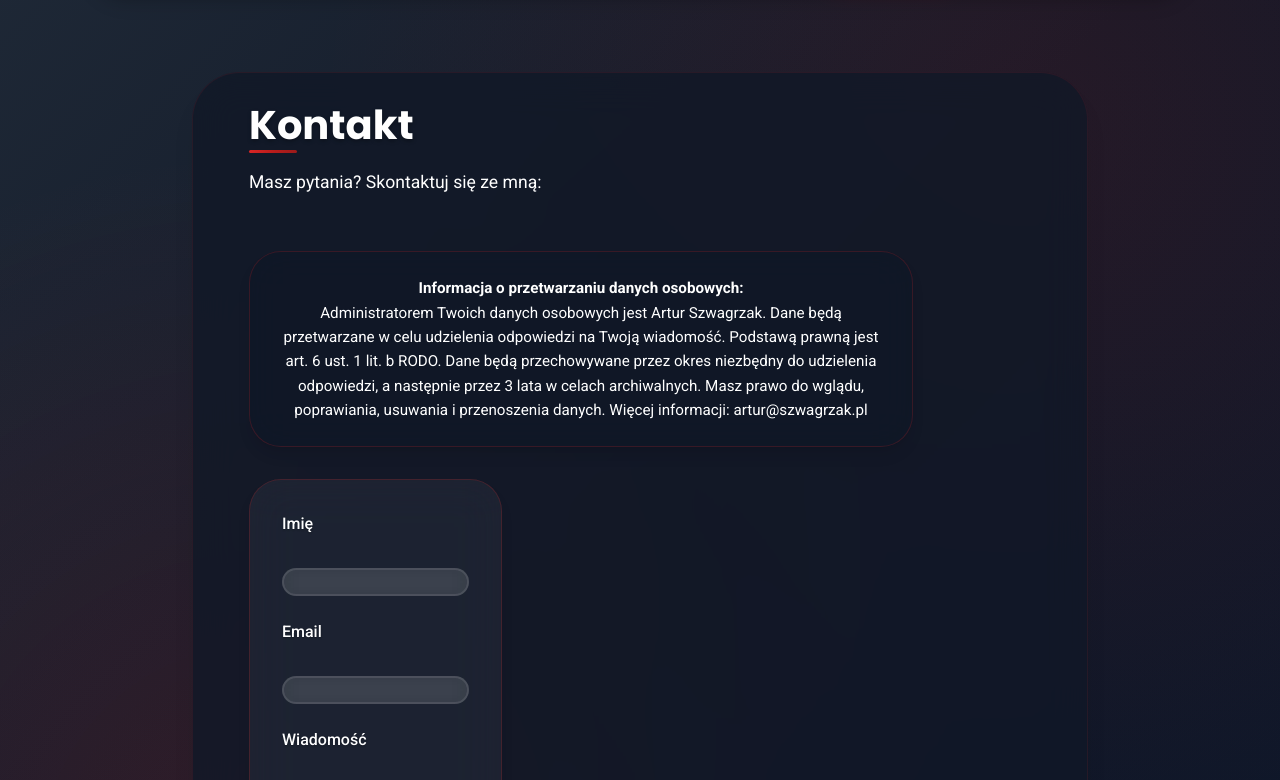
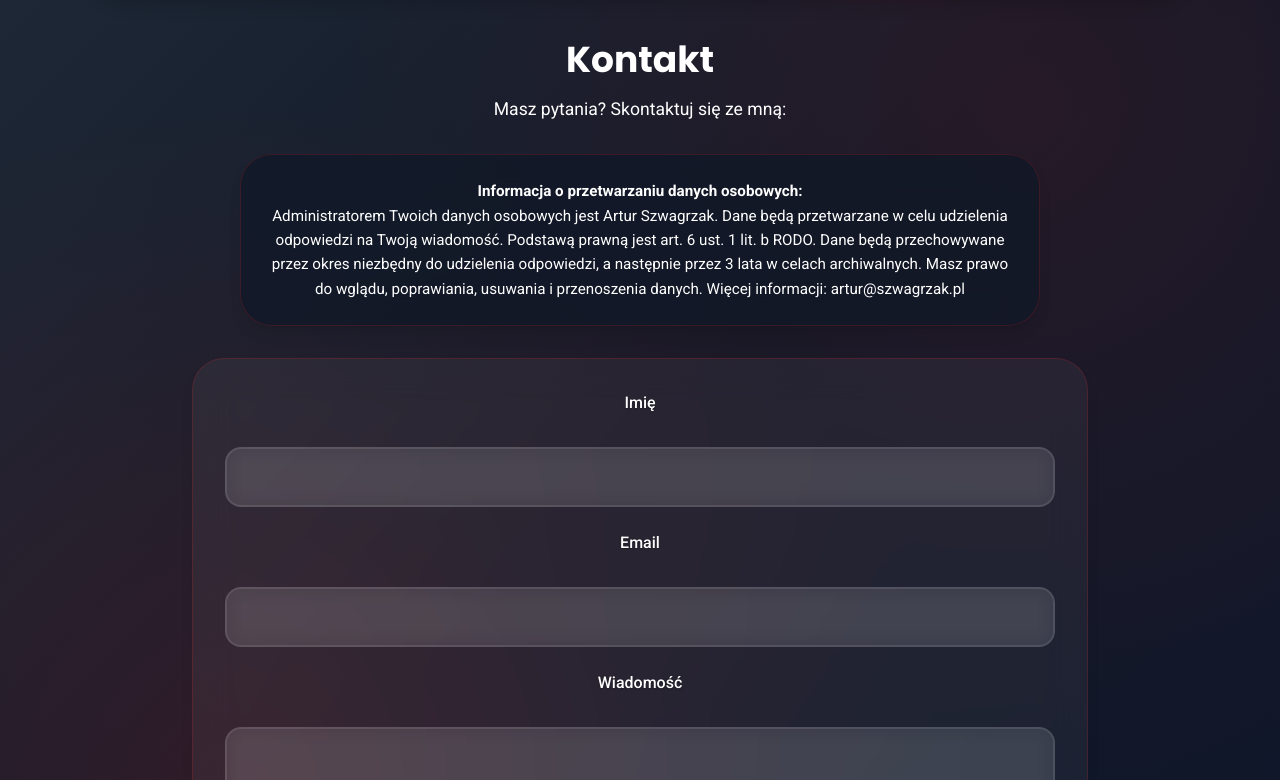
Before and after one commit to Arczi89/portfolio-react, a React (Create React App) app: page /contact in a window 1280 px wide. Shown: the part 120-900 px from the top of the page. Built offline with nearby package versions, Linux system fonts and the light colour scheme; no server answers; a web font is replaced by a local one.

Commit message:
fix contact form layout, remove section component from contact form, update readme about section component

```diff
--- a/src/app/components/Contact.tsx
+++ b/src/app/components/Contact.tsx
@@ -1,7 +1,6 @@
 import React, { useState } from 'react';
 import styles from '../styles/contact.module.scss';
 import stylesForm from '../styles/form.module.scss';
-import stylesSections from '../styles/section.module.scss';
 import Header from './Header';
 import Footer from './Footer';
 import {
@@ -72,8 +71,8 @@ const Contact: React.FC = () => {
       <main
         className={`flex-grow flex items-center justify-center py-6 ${styles.container}`}
       >
-        <section className={`w-full max-w-4xl ${stylesSections.section}`}>
-          <div className={stylesSections['section-inner']}>
+        <div className="w-full max-w-4xl">
+          <div className="text-center">
             <h2 className="text-4xl font-bold text-center mb-4">Kontakt</h2>
             <p className={styles.contactIntro}>
               Masz pytania? Skontaktuj się ze mną:
@@ -93,8 +92,8 @@ const Contact: React.FC = () => {
               </p>
             </div>
 
-            <div className="flex justify-center">
-              <div className={stylesSections['paragraph-body']}>
+            <div className="flex justify-center container">
+              <div className="container">
                 <form
                   data-testid="contact-form"
                   className={stylesForm.form}
@@ -144,7 +143,7 @@ const Contact: React.FC = () => {
               </div>
             </div>
           </div>
-        </section>
+        </div>
       </main>
       <Footer />
     </div>
--- a/src/app/styles/form.module.scss
+++ b/src/app/styles/form.module.scss
@@ -4,7 +4,7 @@ form {
   display: flex;
   flex-direction: column;
   gap: 1.5rem;
-  max-width: 600px;
+  max-width: 100%;
   width: 100%;
   margin: 0 auto;
   padding: 2rem;
--- a/src/app/styles/globals.scss
+++ b/src/app/styles/globals.scss
@@ -33,6 +33,23 @@ html {
     background: $gradient-dark;
     color: $color-text-white;
     overflow-x: hidden;
+  }
+
+  // Nadpisanie Tailwind reset dla formularzy
+  input,
+  textarea,
+  button,
+  select {
+    padding: 1rem;
+    color: $color-text-white;
+  }
+
+  input[type='text'],
+  input[type='email'],
+  textarea {
+    padding: 1rem;
+    color: $color-text-white;
+    -webkit-text-fill-color: $color-text-white;
   }
 }
 
```
Also changed, not shown: 1 other file (tests, documents, lock files or other folders).
